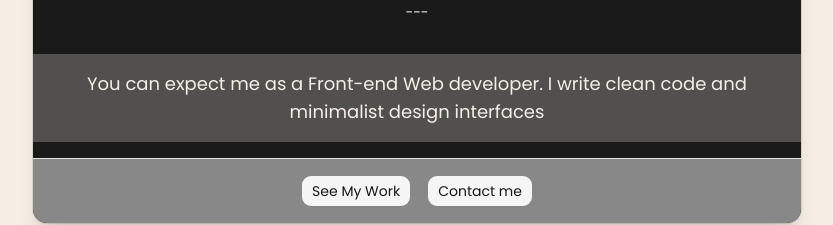
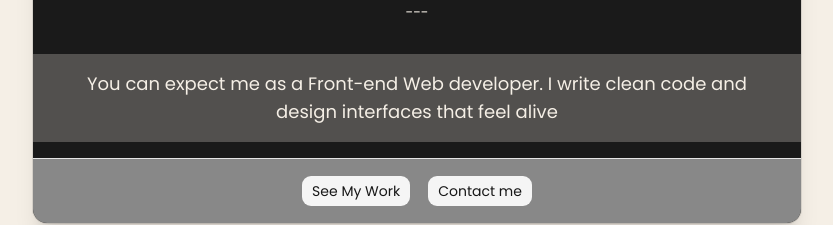
Before and after one commit to Yafiakmal/portohub, a Next.js app: page / in a window 1280 px wide. Shown: the part 387-612 px from the top of the page, without its empty margins (223-1056 px from the left). Built offline with nearby package versions, Linux system fonts and the light colour scheme.

Commit message:
update email, and tagline

```diff
--- a/app/page.tsx
+++ b/app/page.tsx
@@ -26,11 +26,11 @@ const profile = {
   firstname: "Muhammad",
   lastname: "Yafi Akmal",
   tagline:
-    "You can expect me as a Front-end Web developer. I write clean code and minimalist design interfaces",
+    "You can expect me as a Front-end Web developer. I write clean code and design interfaces that feel alive",
 };
 
 const contact = {
-  email: "yafi@example.com",
+  email: "myafiakmal@gmail.com",
   github: "https://github.com/Yafiakmal",
   linkedin: "https://linkedin.com/in/muhammadyafiakmal",
 };
```
